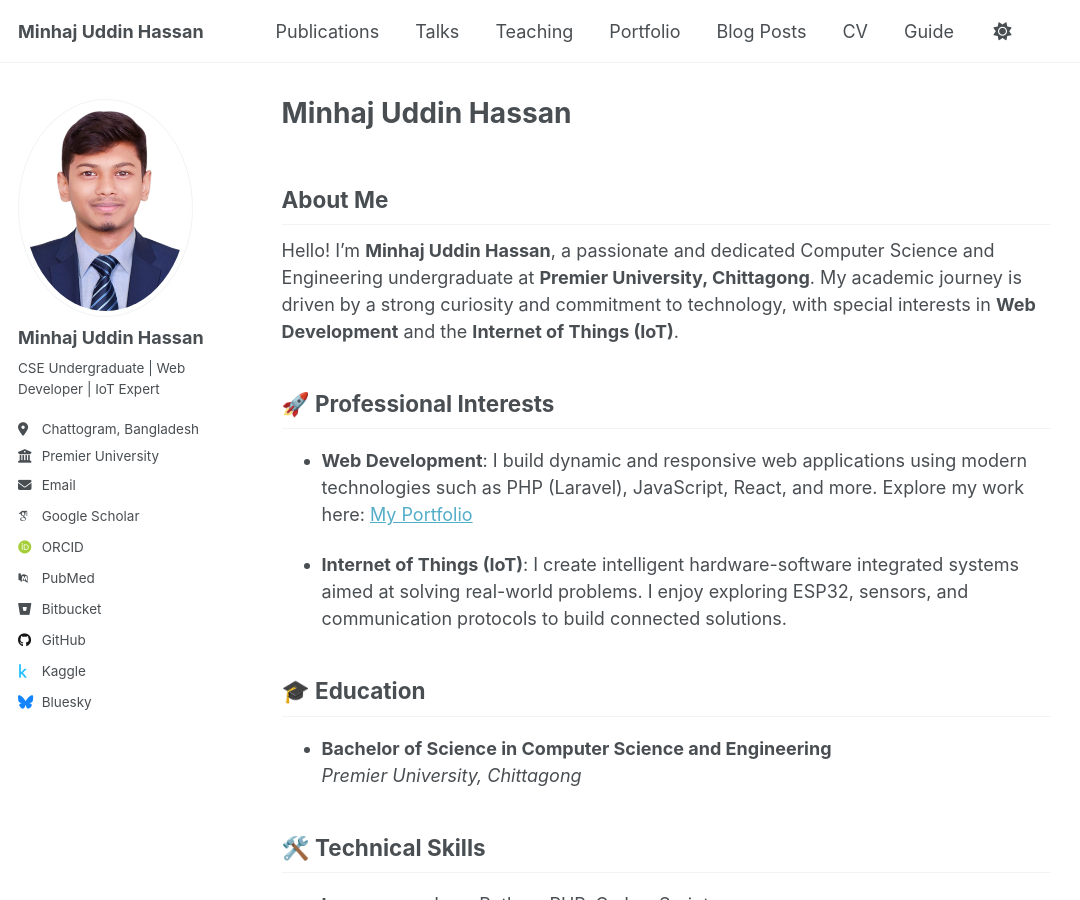
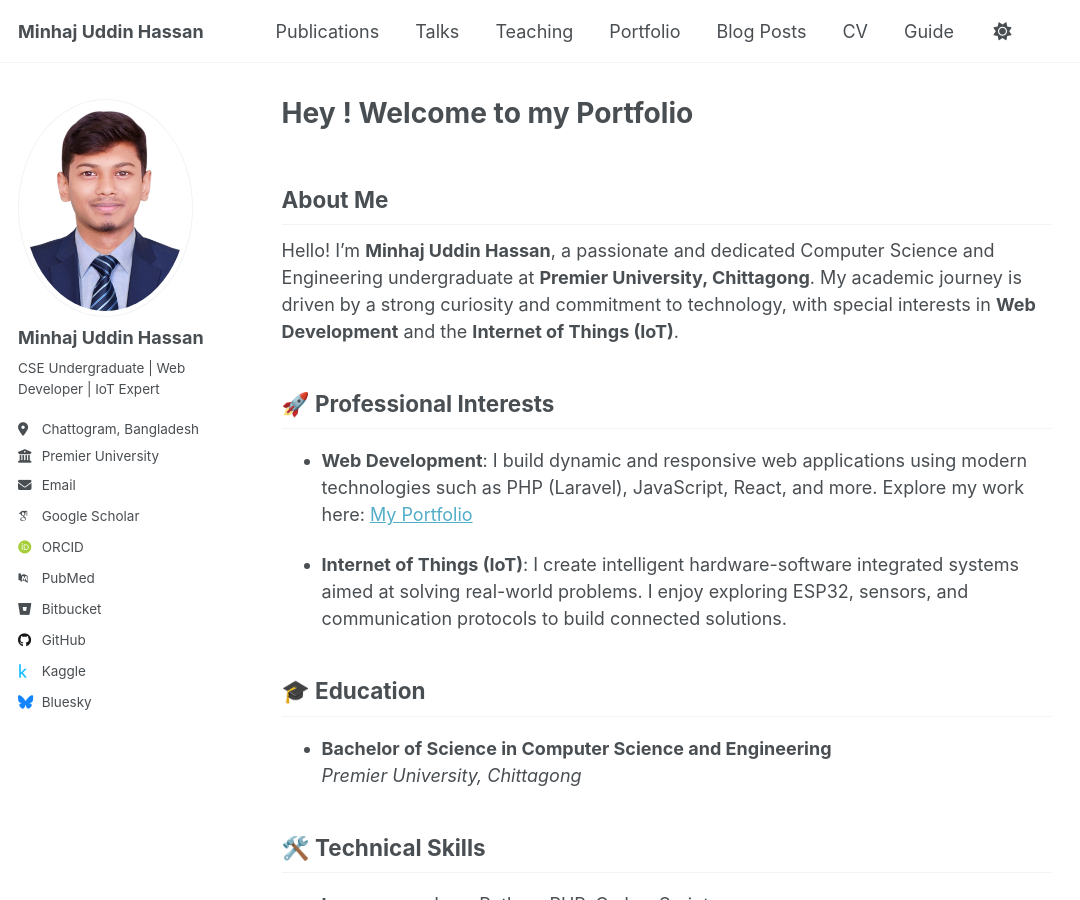
Before and after one commit to muhpuc40/Portfolio, a Jekyll site: the page built from _pages/about.md, in a window 1280 px wide and 900 px high. Shown: the whole window, without its empty margins (0-1080 px from the left). Built offline with Jekyll 4.4.1, drawn with Linux system fonts in a browser that asks for light colours; some web fonts are replaced.

Commit message:
PROJEECT

```diff
--- a/_config.yml
+++ b/_config.yml
@@ -24,7 +24,7 @@ repository               : "https://muhpuc40.github.io/Portfolio/"
 author:
   # Biographic information
   avatar           : "6.jpg"
-  avatar_width     : 200 # width of the avatar in pixels
+  avatar_width     : 300 # width of the avatar in pixels
   name             : "Minhaj Uddin Hassan"
   pronouns         : # example: "she/her"
   bio              : "CSE Undergraduate | Web Developer | IoT Expert"
@@ -282,7 +282,7 @@ defaults:
       path: ""
       type: Project
     values:
-      layout: talk
+      layout: Project
       author_profile: true
       share: true
 
--- a/_pages/about.md
+++ b/_pages/about.md
@@ -1,6 +1,6 @@
 ---
 permalink: /
-title: "Minhaj Uddin Hassan"
+title: "Hey ! Welcome to my Portfolio"
 author_profile: true
 redirect_from:
   - /about/
--- a/_pages/talks.html
+++ b/_pages/talks.html
@@ -1,7 +1,7 @@
 ---
 layout: archive
 title: "Project And Report"
-permalink: /talks/
+permalink: /Project/
 author_profile: true
 ---
 
```
